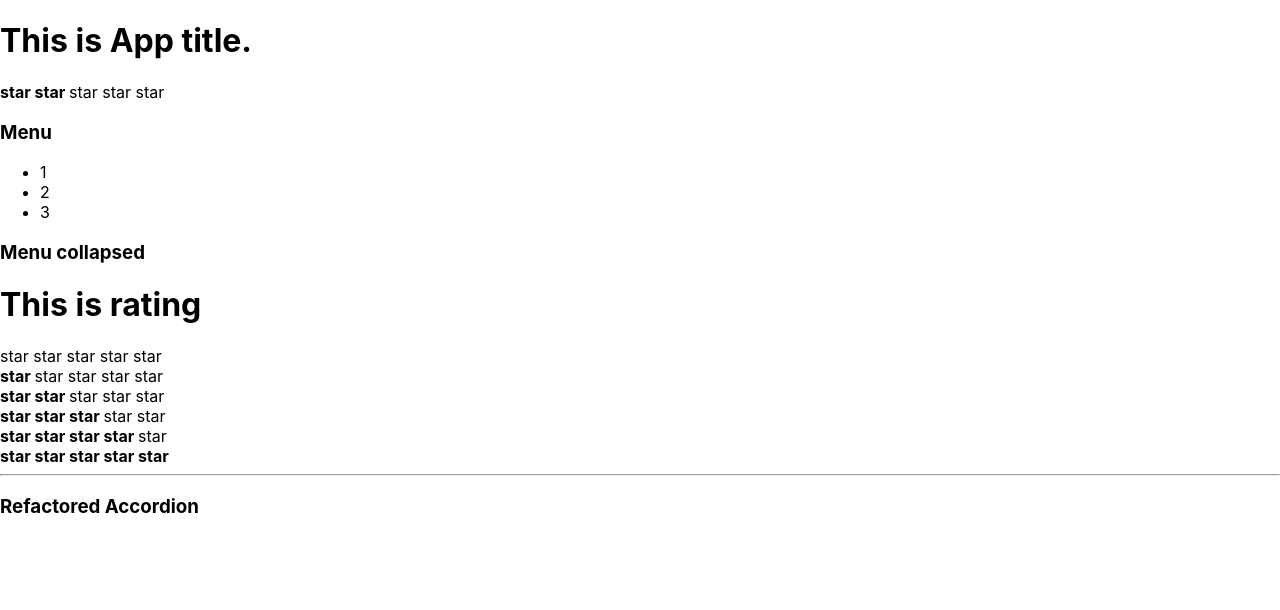
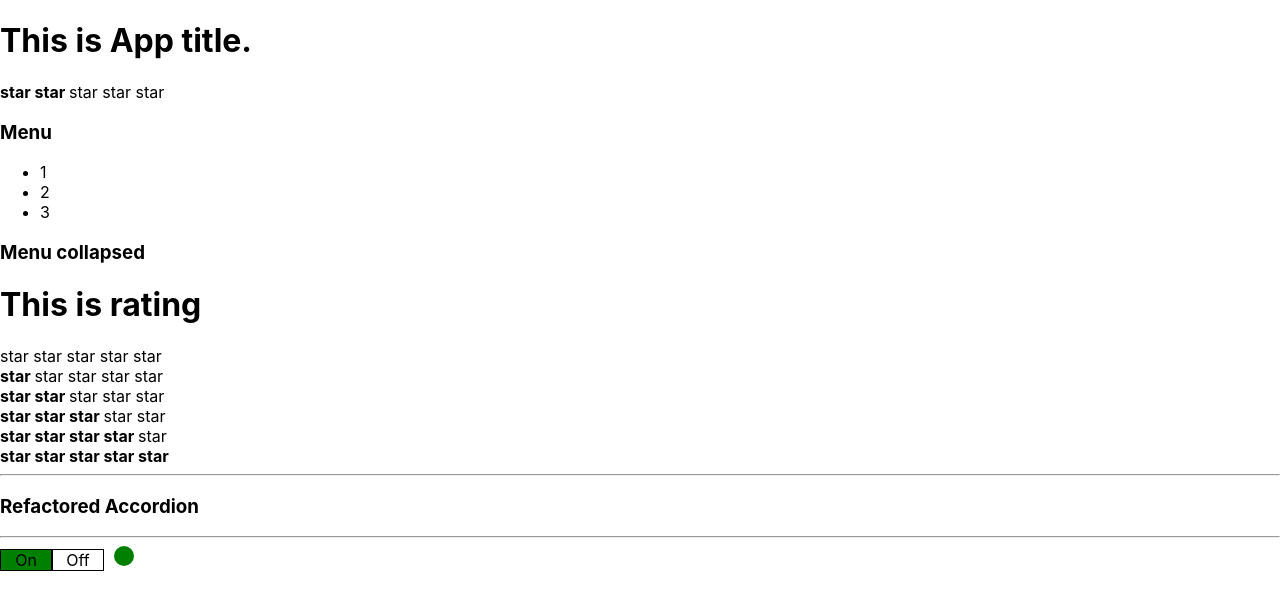
Before and after one commit to DoWhatYouL0ve/kabzda_kak_podrobno, a React (Create React App) app: page / in a window 1280 px wide. Shown: the top 610 px of the page. Built offline with nearby package versions, Linux system fonts and the light colour scheme.

Commit message:
6th lesson(useState introduction)

```diff
--- a/src/App.tsx
+++ b/src/App.tsx
@@ -2,6 +2,7 @@ import React from 'react';
 import {Accordion} from "./components/Accordion/Accordion";
 import {Rating} from "./components/Rating/Rating";
 import {Accordion2} from "./components/Accordion/Accordion2";
+import {OnOff} from "./components/OnOff/OnOff";
 
 function App() {
     return (
@@ -19,6 +20,8 @@ function App() {
             <Rating value={5}/>
             <hr/>
             <Accordion2 title={'Refactored Accordion'} collapsed={false}/>
+            <hr/>
+            <OnOff />
         </div>
     );
 }
--- /dev/null
+++ b/src/components/OnOff/OnOff.module.css
@@ -0,0 +1,22 @@
+.green {
+    background-color: green;
+
+}
+.buttonStyles {
+    width: 50px;
+    text-align: center;
+    display: inline-block;
+    border: 1px solid black;
+}
+
+.red {
+    background-color: red;
+}
+
+.round {
+    width: 20px;
+    height: 20px;
+    margin-left: 10px;
+    border-radius: 50%;
+    display: inline-block;
+}
--- /dev/null
+++ b/src/components/OnOff/OnOff.tsx
@@ -0,0 +1,20 @@
+import React, {useState} from "react";
+import style from './OnOff.module.css'
+
+
+export const OnOff = () => {
+
+    const [state, setState] = useState(true)
+
+    const changeState = () => {
+        setState(!state)
+    }
+
+    return (
+        <div>
+            <div className={`${state ? style.green : ''} ${style.buttonStyles}`} onClick={changeState}>On</div>
+            <div className={`${!state ? style.red : ''} ${style.buttonStyles}`} onClick={changeState}>Off</div>
+            <div className={`${!state ? style.red : style.green} ${style.round}`}></div>
+        </div>
+    )
+}
```
